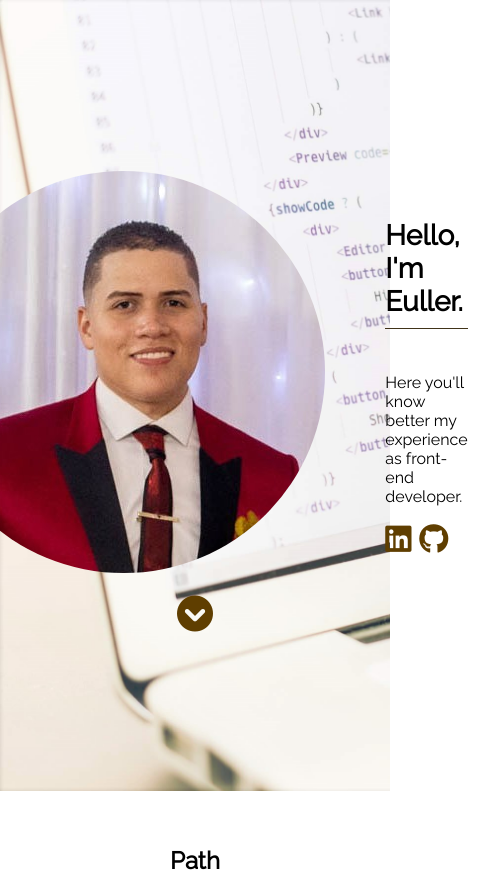
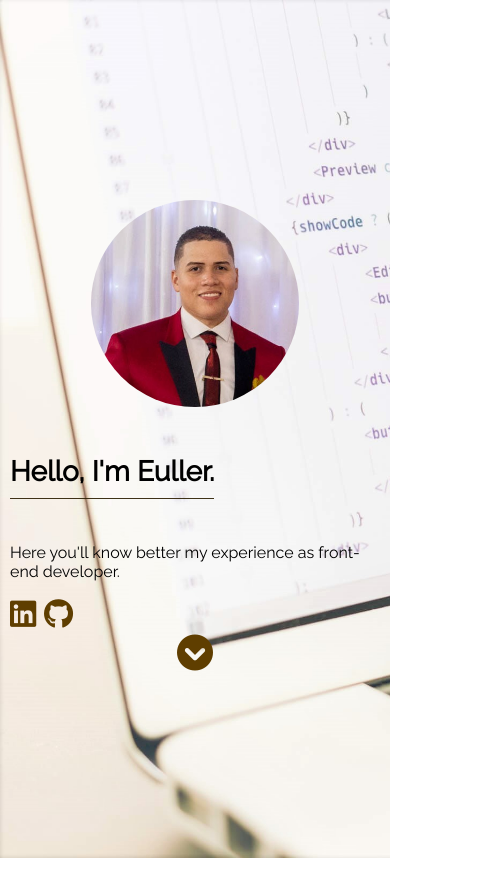
Before and after one commit to EullerLima/portfolio, a plain HTML site: page index.html in a window 390 px wide. Shown: the top 882 px of the page, 504 px wide, since content can reach past the window. Drawn offline with Linux system fonts and the light colour scheme.

Commit message:
Alterações em responsividade para mobile

```diff
--- a/css/style.css
+++ b/css/style.css
@@ -42,14 +42,15 @@ ul i {
   justify-content: space-evenly;
 }
 
-.image {
+.profile_image {
   float: left;
   margin-inline-start: 0px;
   margin-inline-end: 60px;
 }
 
-.image img {
+.profile_image img {
   border-radius: 50%;
+  max-width: 100%;
 }
 
 .right-text {
@@ -106,6 +107,49 @@ ul i {
 }
 
 .section-arrow {
+
   font-size: 36px;
   bottom: 0px;
 }
+
+@media (max-width: 1061px) {
+  .top-block, .path-block, .projects-block, .bottom-block {
+    min-height: 98vh;
+  }
+
+  .header, .contact {
+    flex-wrap: wrap;
+    padding-right: 10px;
+    padding-left: 10px;
+  }
+
+  .profile_image {
+    text-align: center;
+    float: none;
+    margin-inline-start: 10%;
+    margin-inline-end: 10%;
+  }
+
+  .profile_image img {
+    max-width: 70%;
+
+  }
+
+  .text-block {
+    margin: 2% 10%;
+  }
+}
+
+@media (max-width: 720px) {
+  .contact {
+    align-items: flex-start;
+    flex-direction: column;
+    padding: 0 5rem;
+  }
+}
+
+@media (max-width: 406px) {
+  .contact {
+    padding: 0 1.5rem;
+  }
+}
--- a/index.html
+++ b/index.html
@@ -24,7 +24,7 @@
     -->
     <section class="top-block">
       <header id="presentation" class="header">
-        <figure class="image">
+        <figure class="profile_image">
           <img src="img/profile.jpg" alt="Foto de Euller Lima">
         </figure>
         <article class="right-text">
```
